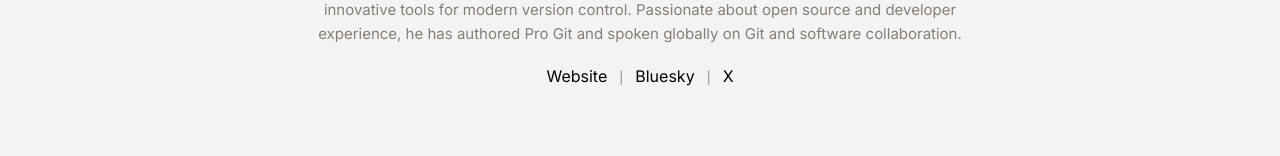
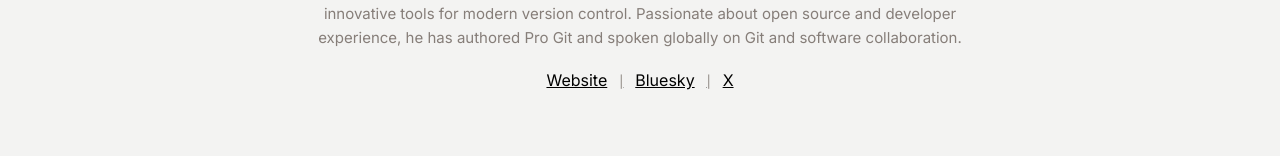
Before and after one commit to PavelLaptev/gitbutler-blog-25-design, a SvelteKit app: page /author/scott in a window 1280 px wide. Shown: the part 342-498 px from the top of the page. Built offline with nearby package versions, Linux system fonts and the light colour scheme.

Commit message:
Update main.css

```diff
--- a/src/styles/main.css
+++ b/src/styles/main.css
@@ -61,7 +61,7 @@
 .navbar {
   justify-content: space-between;
   align-items: center;
-  margin-bottom: 24px;
+  margin-bottom: 28px;
 
   @media (max-width: 720px) {
     column-gap: 28px;
@@ -334,10 +334,10 @@
   display: flex;
 
   & a {
-    text-decoration: none;
+    text-decoration-line: underline;
 
     &:hover {
-      text-decoration-line: underline;
+      color: var(--clr-theme-pop-element);
     }
 
     &:not(:last-child):after {
```
